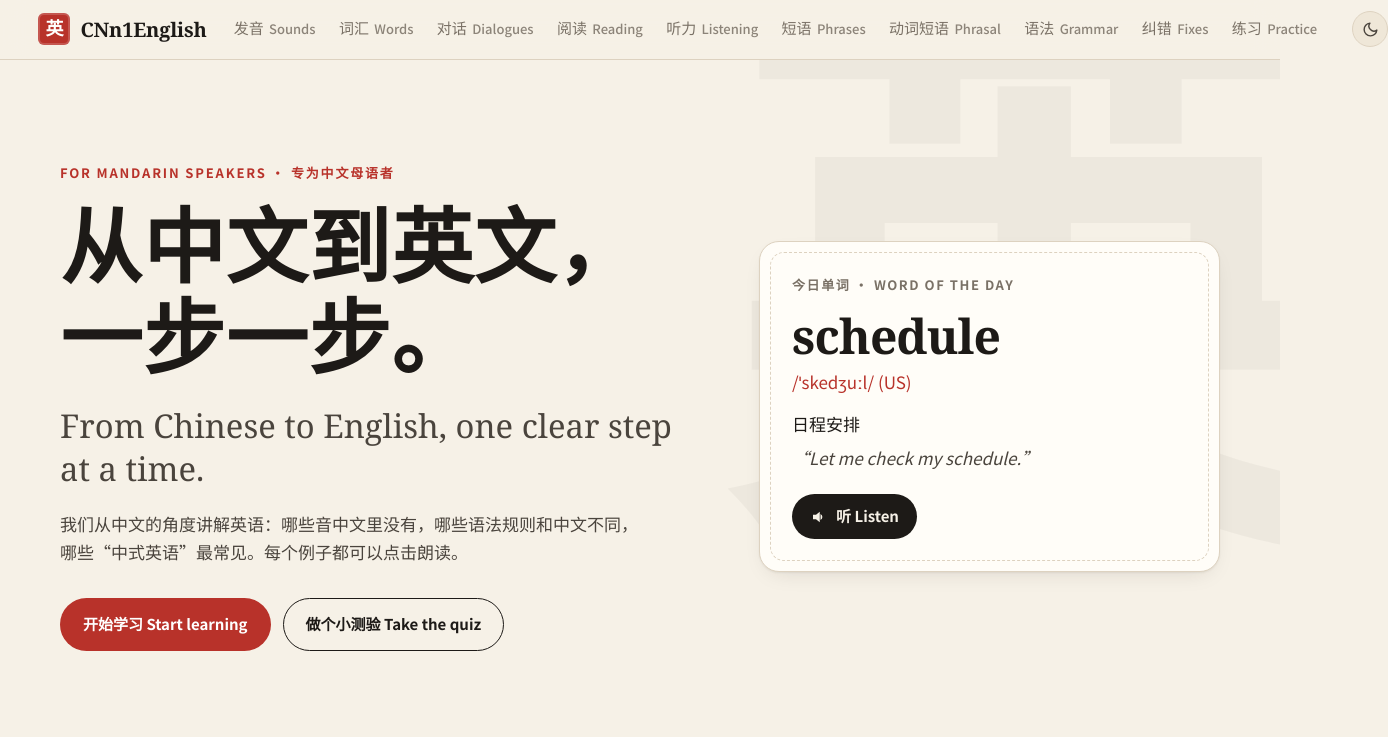
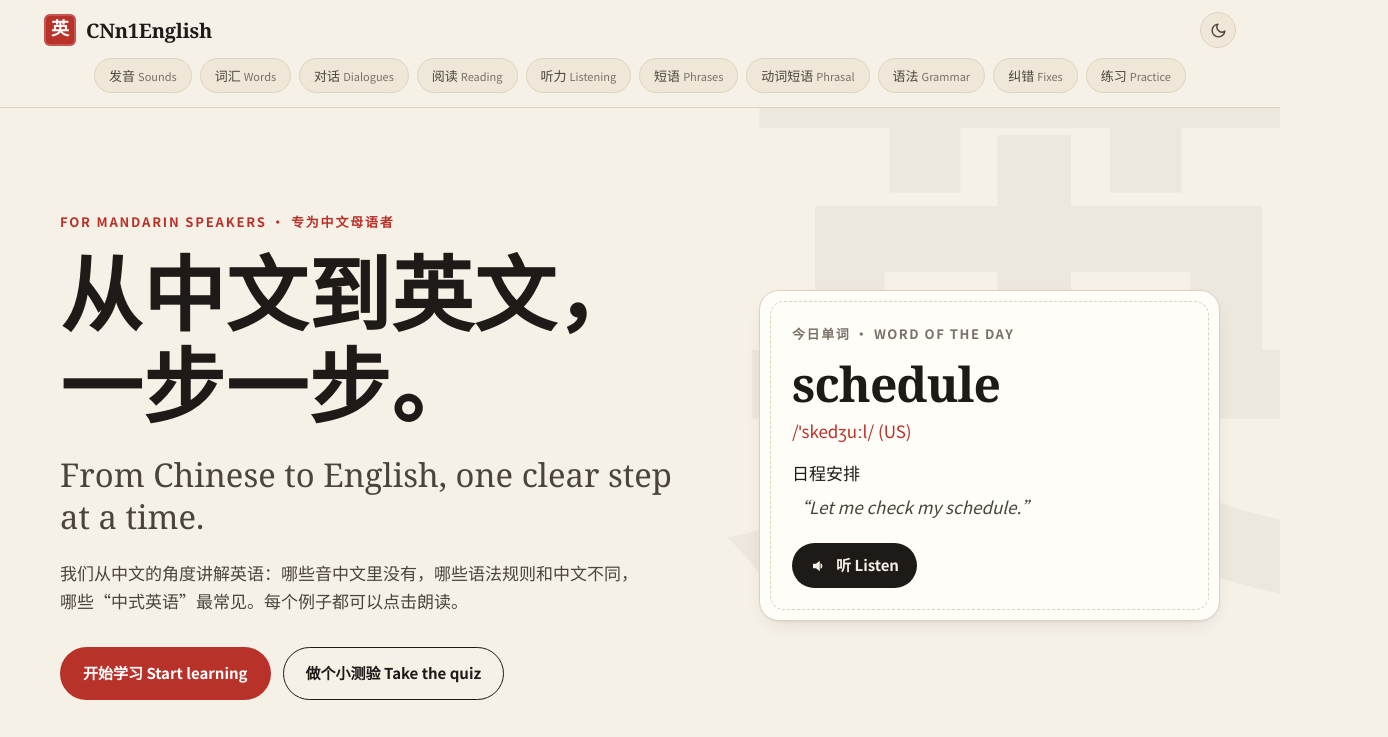
Before and after one commit to chanAle-lab/CNn1English, a plain HTML site: page index.html in a window 1280 px wide. Shown: the top 737 px of the page, 1388 px wide, since content can reach past the window. Drawn offline with Linux system fonts and the light colour scheme; a web font is replaced by a local one.

Commit message:
Align full-width 2-tier header layout with brand on top-left, theme toggle on top-right, and centered pill navigator below

```diff
--- a/assets/style.css
+++ b/assets/style.css
@@ -162,7 +162,7 @@
 .theme-toggle-text { display: none; }
 
 *, *::before, *::after { box-sizing: border-box; }
-html { scroll-behavior: smooth; scroll-padding-top: 80px; -webkit-text-size-adjust: 100%; }
+html { scroll-behavior: smooth; scroll-padding-top: 115px; -webkit-text-size-adjust: 100%; }
 body {
   margin: 0;
   background: var(--paper);
@@ -185,18 +185,25 @@ p { margin: 0; }
 .skip { position: absolute; left: -999px; top: 8px; background: var(--ink); color: var(--paper); padding: 8px 14px; border-radius: 8px; z-index: 100; }
 .skip:focus { left: 12px; }
 
-/* Header - Full width spanning entire length like N1Mandarin */
+/* Header - Edge-to-edge full width matching media mockup */
 .site-header {
   position: sticky; top: 0; z-index: 50;
   width: 100%;
   display: flex;
-  align-items: center;
-  justify-content: space-between;
-  gap: clamp(12px, 1.8vw, 28px);
-  padding: 10px clamp(16px, 3vw, 44px);
+  flex-direction: column;
+  gap: 10px;
+  padding: 12px clamp(16px, 3.5vw, 44px) 14px;
   background: color-mix(in srgb, var(--paper) 92%, transparent);
   backdrop-filter: blur(12px);
   border-bottom: 1px solid var(--line);
+  box-sizing: border-box;
+}
+
+.header-top {
+  display: flex;
+  align-items: center;
+  justify-content: space-between;
+  width: 100%;
 }
 .brand {
   display: inline-flex;
@@ -222,39 +229,46 @@ p { margin: 0; }
 .nav {
   display: flex;
   align-items: center;
-  gap: clamp(8px, 1.2vw, 18px);
-  margin-left: auto;
-  margin-right: 8px;
+  justify-content: center;
+  gap: 8px;
+  flex-wrap: wrap;
+  width: 100%;
 }
 .nav a {
   text-decoration: none;
-  font-size: var(--text-sm);
+  font-size: var(--text-xs);
   font-weight: 500;
+  padding: 6px 14px;
+  border-radius: 999px;
   white-space: nowrap;
-  color: var(--muted);
-  padding: 6px 4px;
-  border-bottom: 2px solid transparent;
-  transition: color .2s, border-color .2s;
+  color: var(--ink-2);
+  transition: background .2s, color .2s, border-color .2s;
+  background: var(--paper-2);
+  border: 1px solid var(--line);
+  display: inline-flex;
+  align-items: center;
+  justify-content: center;
 }
 .nav a span {
-  font-size: var(--text-xs);
-  color: var(--muted);
-  margin-left: 2px;
-  opacity: .85;
+  color: var(--muted);
+  font-weight: 400;
+  margin-left: 3px;
+  font-size: 11px;
 }
 .nav a:hover {
-  color: var(--ink);
-  border-bottom-color: var(--red);
-}
-.nav a:hover span {
-  color: var(--ink-2);
+  background: var(--card);
+  color: var(--ink);
+  border-color: var(--ink);
 }
 [data-theme="dark"] .nav a {
-  color: var(--muted);
+  background: rgba(255, 255, 255, 0.06);
+  border-color: rgba(255, 255, 255, 0.1);
+  color: var(--ink-2);
 }
 [data-theme="dark"] .nav a:hover {
-  color: var(--ink);
-  border-bottom-color: var(--red);
+  background: rgba(255, 255, 255, 0.12);
+  border-color: rgba(255, 255, 255, 0.25);
+  color: var(--ink);
 }
 
 /* Hero */
@@ -1509,14 +1523,10 @@ p { margin: 0; }
 }
 @media (max-width: 768px) {
   .site-header {
-    flex-wrap: wrap;
-    padding: 10px 16px;
+    padding: 10px 16px 12px;
     gap: 8px;
   }
-  .brand { order: 1; }
-  .theme-toggle { order: 2; }
   .nav {
-    order: 3;
     display: grid;
     grid-template-columns: repeat(5, 1fr);
     gap: 4px;
@@ -1530,20 +1540,8 @@ p { margin: 0; }
     border-radius: 8px;
     justify-content: center;
     white-space: nowrap;
-    border-bottom: none;
-    background: var(--paper-2);
-  }
-  .nav a:hover {
-    border-bottom: none;
-    background: var(--card);
   }
   .nav a span { display: none; }
-  [data-theme="dark"] .nav a {
-    background: var(--paper-2);
-  }
-  [data-theme="dark"] .nav a:hover {
-    background: var(--card);
-  }
   html { scroll-padding-top: 115px; }
   .sound-grid, .cards, .vocab-grid { grid-template-columns: 1fr; }
   .vocab-tools { grid-template-columns: 1fr; }
--- a/index.html
+++ b/index.html
@@ -29,10 +29,21 @@
   <a class="skip" href="#main">Skip to content · 跳到正文</a>
 
   <header class="site-header">
-    <a class="brand" href="#top" aria-label="CNn1English home">
-      <span class="seal" aria-hidden="true">英</span>
-      <span class="brand-name">CNn1English</span>
-    </a>
+    <div class="header-top">
+      <a class="brand" href="#top" aria-label="CNn1English home">
+        <span class="seal" aria-hidden="true">英</span>
+        <span class="brand-name">CNn1English</span>
+      </a>
+      <button type="button" class="theme-toggle" id="theme-toggle" aria-label="Toggle dark mode" title="Toggle dark/light mode">
+        <svg class="theme-icon-sun" viewBox="0 0 24 24" aria-hidden="true">
+          <circle cx="12" cy="12" r="5"></circle>
+          <path d="M12 1v2M12 21v2M4.22 4.22l1.42 1.42M18.36 18.36l1.42 1.42M1 12h2M21 12h2M4.22 19.78l1.42-1.42M18.36 5.64l1.42-1.42"></path>
+        </svg>
+        <svg class="theme-icon-moon" viewBox="0 0 24 24" aria-hidden="true">
+          <path d="M21 12.79A9 9 0 1 1 11.21 3 7 7 0 0 0 21 12.79z"></path>
+        </svg>
+      </button>
+    </div>
     <nav class="nav" aria-label="Main">
       <a href="#sounds">发音 <span>Sounds</span></a>
       <a href="#vocab">词汇 <span>Words</span></a>
@@ -45,15 +56,6 @@
       <a href="#mistakes">纠错 <span>Fixes</span></a>
       <a href="#practice">练习 <span>Practice</span></a>
     </nav>
-    <button type="button" class="theme-toggle" id="theme-toggle" aria-label="Toggle dark mode" title="Toggle dark/light mode">
-      <svg class="theme-icon-sun" viewBox="0 0 24 24" aria-hidden="true">
-        <circle cx="12" cy="12" r="5"></circle>
-        <path d="M12 1v2M12 21v2M4.22 4.22l1.42 1.42M18.36 18.36l1.42 1.42M1 12h2M21 12h2M4.22 19.78l1.42-1.42M18.36 5.64l1.42-1.42"></path>
-      </svg>
-      <svg class="theme-icon-moon" viewBox="0 0 24 24" aria-hidden="true">
-        <path d="M21 12.79A9 9 0 1 1 11.21 3 7 7 0 0 0 21 12.79z"></path>
-      </svg>
-    </button>
   </header>
 
   <main id="main">
```
